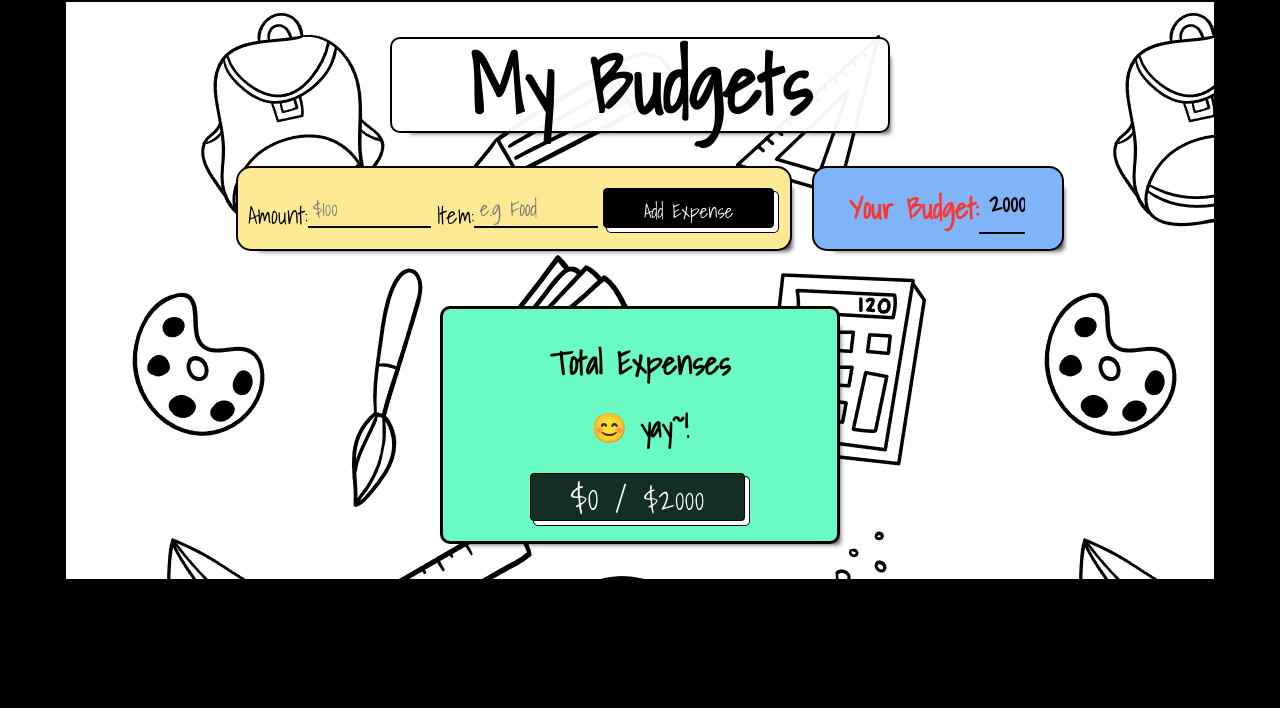
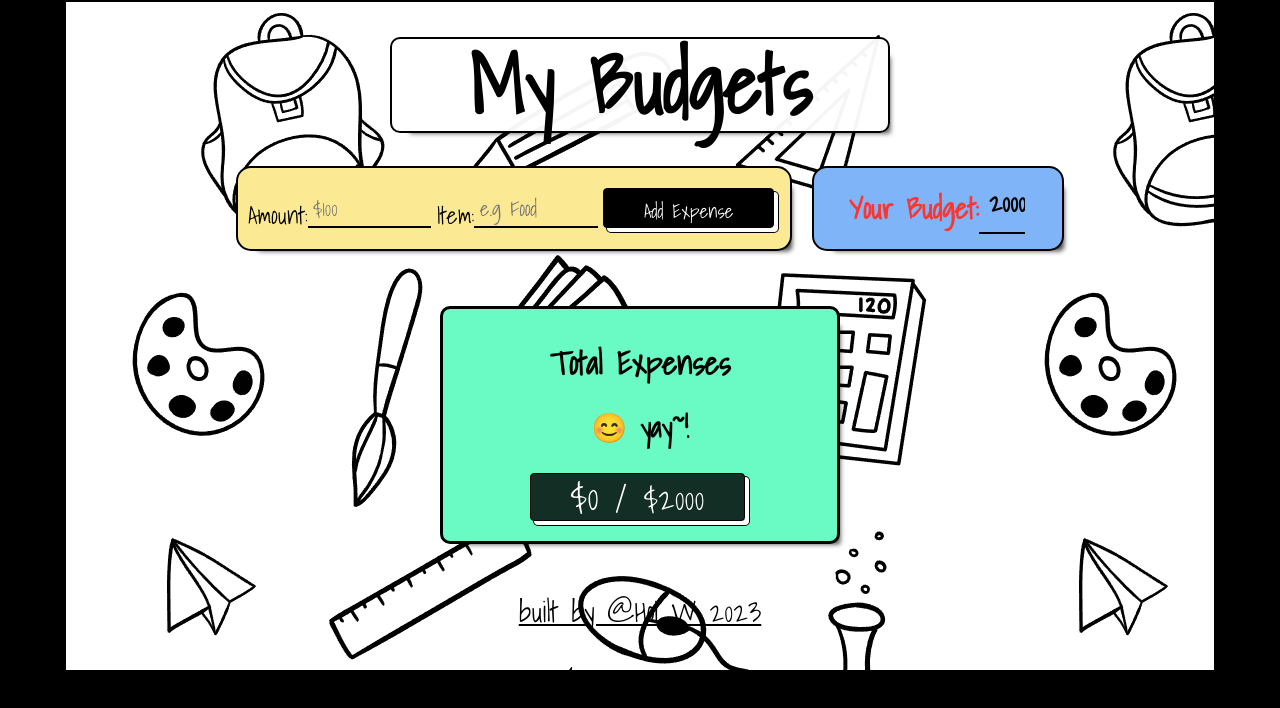
Before and after one commit to HoiJW/project-budget-app, a React (Create React App) app: page / in a window 1280 px wide. Shown: the top 708 px of the page. Built offline with nearby package versions, Linux system fonts and the light colour scheme; no server answers; the database is empty.

Commit message:
adding footer

```diff
--- a/src/App.js
+++ b/src/App.js
@@ -200,7 +200,7 @@ function App() {
       </div>
 
       <Total sums={total} max={userBudget}/>
-
+      <footer><p>built by @Hoi W 2023</p></footer>
       {/* <div className='budget-cards'>
             <div className="titles">
                 <h2>{name}</h2>
```
